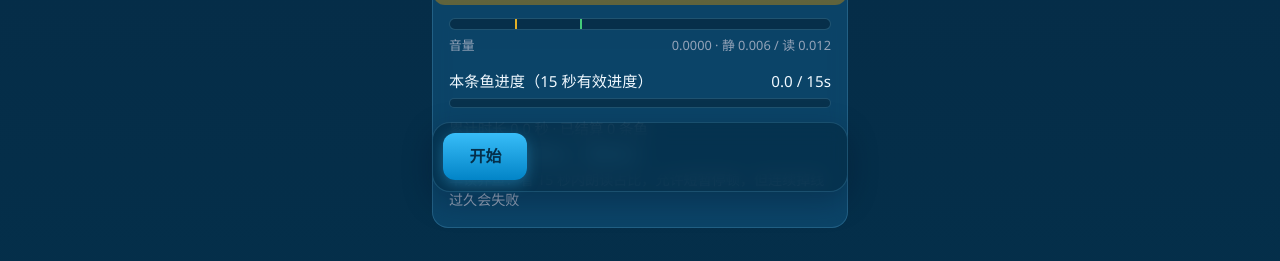
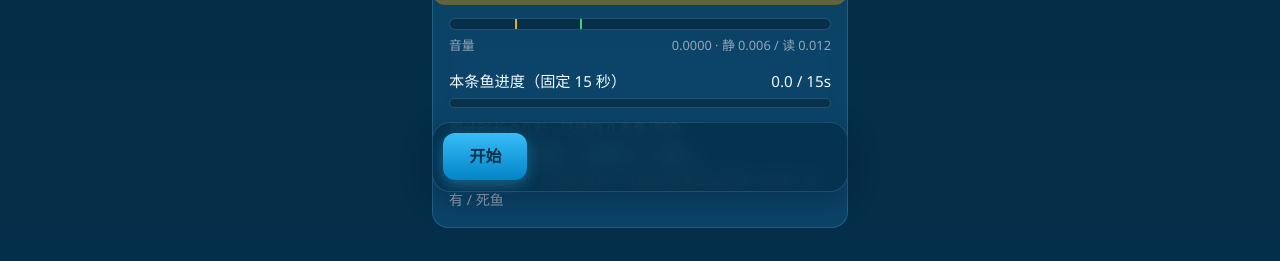
Before and after one commit to slk1061569042-lab/reading-fish-offline, a React (Vite) app: page /reading in a window 1280 px wide. Shown: the part 595-856 px from the top of the page. Built offline with nearby package versions, Linux system fonts and the light colour scheme.

Commit message:
feat: add dead fish outcome for severe interruptions

```diff
--- a/src/components/AquariumTank.tsx
+++ b/src/components/AquariumTank.tsx
@@ -1,6 +1,6 @@
 import { useEffect, useRef } from 'react'
 
-type FishTier = 'normal' | 'good' | 'rare'
+type FishTier = 'normal' | 'good' | 'rare' | 'dead'
 
 type Fish = {
   x: number
@@ -16,6 +16,21 @@ type Fish = {
 }
 
 function makeFish(i: number, w: number, h: number, tier: FishTier): Fish {
+  if (tier === 'dead') {
+    return {
+      x: Math.random() * (w - 50) + 25,
+      y: Math.random() * (h * 0.18) + h * 0.02,
+      vx: (Math.random() - 0.5) * 0.06,
+      vy: 0,
+      phase: Math.random() * Math.PI * 2,
+      tier,
+      w: 30 + (i % 2) * 3,
+      h: 16 + (i % 2) * 2,
+      hue: 0,
+      glow: 'rgba(255,255,255,0)',
+    }
+  }
+
   if (tier === 'rare') {
     return {
       x: Math.random() * (w - 60) + 30,
@@ -65,25 +80,26 @@ type Props = {
   normalCount?: number
   goodCount?: number
   rareCount?: number
+  deadCount?: number
   className?: string
   full?: boolean
 }
 
-export function AquariumTank({ fishCount = 0, normalCount, goodCount, rareCount, className, full = false }: Props) {
+export function AquariumTank({ fishCount = 0, normalCount, goodCount, rareCount, deadCount, className, full = false }: Props) {
   const canvasRef = useRef<HTMLCanvasElement>(null)
   const fishRef = useRef<Fish[]>([])
-  const countsRef = useRef({ normal: 0, good: 0, rare: 0 })
+  const countsRef = useRef({ normal: 0, good: 0, rare: 0, dead: 0 })
 
   countsRef.current = {
     normal: Math.max(0, Math.min(24, normalCount ?? fishCount)),
     good: Math.max(0, Math.min(24, goodCount ?? 0)),
     rare: Math.max(0, Math.min(24, rareCount ?? 0)),
+    dead: Math.max(0, Math.min(24, deadCount ?? 0)),
   }
 
   useEffect(() => {
     const canvas = canvasRef.current
     if (!canvas) return
-
     const ctx = canvas.getContext('2d')
     if (!ctx) return
 
@@ -106,18 +122,17 @@ export function AquariumTank({ fishCount = 0, normalCount, goodCount, rareCount,
     const syncFishPool = (w: number, h: number) => {
       const desired: Fish[] = []
       const counts = countsRef.current
+      for (let i = 0; i < counts.dead; i++) desired.push(makeFish(i, w, h, 'dead'))
       for (let i = 0; i < counts.rare; i++) desired.push(makeFish(i, w, h, 'rare'))
       for (let i = 0; i < counts.good; i++) desired.push(makeFish(i, w, h, 'good'))
       for (let i = 0; i < counts.normal; i++) desired.push(makeFish(i, w, h, 'normal'))
-
       if (!fishRef.current.length || fishRef.current.length !== desired.length) {
         fishRef.current = desired
         return
       }
-
       const current = fishRef.current
       let cursor = 0
-      for (const tier of ['rare', 'good', 'normal'] as FishTier[]) {
+      for (const tier of ['dead', 'rare', 'good', 'normal'] as FishTier[]) {
         const targetCount = counts[tier]
         for (let i = 0; i < targetCount; i++) {
           const f = current[cursor]
@@ -169,10 +184,39 @@ export function AquariumTank({ fishCount = 0, normalCount, goodCount, rareCount,
       ctx.fillRect(0, h - 14, w, 14)
 
       for (const f of fishRef.current) {
+        if (f.tier === 'dead') {
+          f.x += f.vx * dt
+          f.y = Math.min(h * 0.12, f.y - 0.08 * dt)
+          if (f.x < 16 || f.x > w - 16) f.vx *= -1
+          ctx.save()
+          ctx.translate(f.x, f.y)
+          ctx.rotate(Math.PI / 2)
+          ctx.fillStyle = 'rgba(148, 163, 184, 0.85)'
+          ctx.beginPath()
+          ctx.ellipse(0, 0, f.w * 0.5, f.h * 0.5, 0, 0, Math.PI * 2)
+          ctx.fill()
+          ctx.fillStyle = 'rgba(100, 116, 139, 0.95)'
+          ctx.beginPath()
+          ctx.moveTo(-f.w * 0.45, 0)
+          ctx.lineTo(-f.w * 0.95, -f.h * 0.35)
+          ctx.lineTo(-f.w * 0.95, f.h * 0.35)
+          ctx.closePath()
+          ctx.fill()
+          ctx.strokeStyle = 'rgba(255,255,255,0.8)'
+          ctx.lineWidth = 1.2
+          ctx.beginPath()
+          ctx.moveTo(f.w * 0.12, -f.h * 0.18)
+          ctx.lineTo(f.w * 0.28, -f.h * 0.05)
+          ctx.moveTo(f.w * 0.28, -f.h * 0.18)
+          ctx.lineTo(f.w * 0.12, -f.h * 0.05)
+          ctx.stroke()
+          ctx.restore()
+          continue
+        }
+
         f.phase += dt * (f.tier === 'rare' ? 0.04 : 0.06)
         f.x += f.vx * dt
         f.y += f.vy * dt + Math.sin(f.phase) * (f.tier === 'rare' ? 0.1 : 0.15) * dt
-
         if (f.x < 16 || f.x > w - 16) {
           f.vx *= -1
           f.x = Math.max(16, Math.min(w - 16, f.x))
@@ -186,17 +230,14 @@ export function AquariumTank({ fishCount = 0, normalCount, goodCount, rareCount,
         ctx.save()
         ctx.translate(f.x, f.y)
         ctx.scale(flip, 1)
-
         if (f.tier !== 'normal') {
           ctx.shadowBlur = f.tier === 'rare' ? 18 : 10
           ctx.shadowColor = f.glow
         }
-
         ctx.fillStyle = `hsl(${f.hue} 85% ${f.tier === 'rare' ? '62%' : f.tier === 'good' ? '60%' : '58%'})`
         ctx.beginPath()
         ctx.ellipse(0, 0, f.w * 0.5, f.h * 0.5, 0, 0, Math.PI * 2)
         ctx.fill()
-
         ctx.fillStyle = `hsl(${f.hue} 78% ${f.tier === 'rare' ? '52%' : f.tier === 'good' ? '47%' : '45%'})`
         ctx.beginPath()
         ctx.moveTo(-f.w * 0.45, 0)
@@ -204,7 +245,6 @@ export function AquariumTank({ fishCount = 0, normalCount, goodCount, rareCount,
         ctx.lineTo(-f.w * 0.98, f.h * 0.38)
         ctx.closePath()
         ctx.fill()
-
         if (f.tier === 'rare') {
           ctx.fillStyle = 'rgba(255,255,255,0.9)'
           ctx.beginPath()
@@ -214,7 +254,6 @@ export function AquariumTank({ fishCount = 0, normalCount, goodCount, rareCount,
           ctx.closePath()
           ctx.fill()
         }
-
         ctx.fillStyle = '#fff'
         ctx.beginPath()
         ctx.arc(f.w * 0.2, -f.h * 0.12, f.tier === 'rare' ? 3.6 : 3.2, 0, Math.PI * 2)
@@ -223,7 +262,6 @@ export function AquariumTank({ fishCount = 0, normalCount, goodCount, rareCount,
         ctx.beginPath()
         ctx.arc(f.w * 0.22, -f.h * 0.1, 1.4, 0, Math.PI * 2)
         ctx.fill()
-
         ctx.restore()
       }
 
@@ -242,12 +280,7 @@ export function AquariumTank({ fishCount = 0, normalCount, goodCount, rareCount,
       ref={canvasRef}
       className={className}
       aria-hidden
-      style={{
-        width: '100%',
-        height: full ? 'min(62dvh, 560px)' : 'clamp(180px, 48vw, 300px)',
-        display: 'block',
-        borderRadius: 12,
-      }}
+      style={{ width: '100%', height: full ? 'min(62dvh, 560px)' : 'clamp(180px, 48vw, 300px)', display: 'block', borderRadius: 12 }}
     />
   )
 }
--- a/src/modules/storage.ts
+++ b/src/modules/storage.ts
@@ -25,6 +25,7 @@ export type ReadingRecord = {
   normalFish?: number
   goodFish?: number
   rareFish?: number
+  deadFish?: number
   playerName?: string
   mode?: GameMode
   fishAtStart?: number
@@ -223,6 +224,7 @@ export function recordStats(records: ReadingRecord[]) {
   const totalNormalFish = records.reduce((acc, r) => acc + (r.normalFish ?? r.fishEarned), 0)
   const totalGoodFish = records.reduce((acc, r) => acc + (r.goodFish ?? 0), 0)
   const totalRareFish = records.reduce((acc, r) => acc + (r.rareFish ?? 0), 0)
+  const totalDeadFish = records.reduce((acc, r) => acc + (r.deadFish ?? 0), 0)
   return {
     sessionCount: records.length,
     totalFish,
@@ -234,6 +236,7 @@ export function recordStats(records: ReadingRecord[]) {
     totalNormalFish,
     totalGoodFish,
     totalRareFish,
+    totalDeadFish,
   }
 }
 
--- a/src/pages/Reading.tsx
+++ b/src/pages/Reading.tsx
@@ -16,23 +16,24 @@ import { loadProfile, loadSettings, type GameMode, type GameSettings } from '../
 
 export type ReadingStatus = 'idle' | 'requesting' | 'active' | 'quiet' | 'error'
 
-type FishTier = 'normal' | 'good' | 'rare'
+type FishTier = 'normal' | 'good' | 'rare' | 'dead'
 
 type FishCounts = {
   normal: number
   good: number
   rare: number
+  dead: number
 }
 
 type WindowStats = {
   activeSeconds: number
   quietSeconds: number
-  badStreakSeconds: number
+  badSeconds: number
+  worstBadStreak: number
+  currentBadStreak: number
 }
 
 const FISH_WINDOW_SECONDS = 15
-const READING_BREAK_RESET_SECONDS = 1.8
-const STUDY_NOISE_RESET_SECONDS = 0.8
 const RARE_FISH_NAMES = ['晨光蝶尾', '静海流金', '银月纱鳍', '晚霞星鳞']
 
 function statusLabel(s: ReadingStatus): string {
@@ -60,36 +61,36 @@ function pickRareFishName(seed: number): string {
 }
 
 function summarizeFish(counts: FishCounts) {
-  return counts.normal + counts.good + counts.rare
+  return counts.normal + counts.good + counts.rare + counts.dead
 }
 
 function classifyFish(mode: GameMode, stats: WindowStats): FishTier {
   if (mode === 'study') {
+    if (stats.badSeconds >= 5 || stats.worstBadStreak >= 2.2) return 'dead'
     if (stats.quietSeconds >= 14) return 'rare'
-    if (stats.quietSeconds >= 10) return 'good'
+    if (stats.quietSeconds >= 10.5) return 'good'
     return 'normal'
   }
 
+  if (stats.badSeconds >= 6 || stats.worstBadStreak >= 3.2) return 'dead'
   if (stats.activeSeconds >= 13) return 'rare'
-  if (stats.activeSeconds >= 9) return 'good'
+  if (stats.activeSeconds >= 9.5) return 'good'
   return 'normal'
 }
 
-function qualityText(mode: GameMode, tier: FishTier | null, broken: boolean) {
-  if (broken) {
-    return mode === 'study'
-      ? '连续噪音过久，本条鱼已失败，进度重新开始'
-      : '连续掉线过久，本条鱼已失败，进度重新开始'
-  }
+function qualityText(mode: GameMode, tier: FishTier | null) {
   if (!tier) {
     return mode === 'study'
-      ? '自习养鱼：看 15 秒内安静占比，允许短暂干扰，但连续噪音过久会失败'
-      : '早读养鱼：看 15 秒内朗读占比，允许短暂停顿，但连续掉线过久会失败'
+      ? '自习养鱼：15 秒固定结算，按安静质量生成普通 / 优质 / 稀有 / 死鱼'
+      : '早读养鱼：15 秒固定结算，按朗读质量生成普通 / 优质 / 稀有 / 死鱼'
+  }
+  if (tier === 'dead') {
+    return mode === 'study' ? '这一条干扰严重，生成了死鱼' : '这一条朗读质量太差，生成了死鱼'
   }
   if (mode === 'study') {
     if (tier === 'rare') return '这一条很安静，结算稀有鱼'
     if (tier === 'good') return '这一条比较稳，结算优质鱼'
-    return '这一条干扰偏多，结算普通鱼'
+    return '这一条有些干扰，结算普通鱼'
   }
   if (tier === 'rare') return '这一条朗读很稳，结算稀有鱼'
   if (tier === 'good') return '这一条朗读不错，结算优质鱼'
@@ -104,6 +105,7 @@ export type ReadingResultPayload = {
   normalFish: number
   goodFish: number
   rareFish: number
+  deadFish: number
   playerName: string
   mode: GameMode
   fishAtStart?: number
@@ -126,8 +128,8 @@ export function Reading() {
   const effectiveRef = useRef(0)
   const meterAccRef = useRef(0)
   const progressRef = useRef(0)
-  const statsRef = useRef<WindowStats>({ activeSeconds: 0, quietSeconds: 0, badStreakSeconds: 0 })
-  const fishCountsRef = useRef<FishCounts>({ normal: 0, good: 0, rare: 0 })
+  const statsRef = useRef<WindowStats>({ activeSeconds: 0, quietSeconds: 0, badSeconds: 0, worstBadStreak: 0, currentBadStreak: 0 })
+  const fishCountsRef = useRef<FishCounts>({ normal: 0, good: 0, rare: 0, dead: 0 })
   const rareFishNameRef = useRef<string | null>(null)
 
   const [sessionMode, setSessionMode] = useState<GameMode>('positive')
@@ -138,7 +140,6 @@ export function Reading() {
   const [meterLevel, setMeterLevel] = useState(0)
   const [progressSeconds, setProgressSeconds] = useState(0)
   const [lastTier, setLastTier] = useState<FishTier | null>(null)
-  const [justBroken, setJustBroken] = useState(false)
 
   const cleanupMic = useCallback(() => {
     stopMicPipeline(pipelineRef.current)
@@ -153,20 +154,19 @@ export function Reading() {
     effectiveRef.current = 0
     meterAccRef.current = 0
     progressRef.current = 0
-    statsRef.current = { activeSeconds: 0, quietSeconds: 0, badStreakSeconds: 0 }
-    fishCountsRef.current = { normal: 0, good: 0, rare: 0 }
+    statsRef.current = { activeSeconds: 0, quietSeconds: 0, badSeconds: 0, worstBadStreak: 0, currentBadStreak: 0 }
+    fishCountsRef.current = { normal: 0, good: 0, rare: 0, dead: 0 }
     rareFishNameRef.current = null
     setEffectiveSeconds(0)
     setDisplayFish(0)
     setMeterLevel(0)
     setProgressSeconds(0)
     setLastTier(null)
-    setJustBroken(false)
   }
 
   const resetCurrentFish = () => {
     progressRef.current = 0
-    statsRef.current = { activeSeconds: 0, quietSeconds: 0, badStreakSeconds: 0 }
+    statsRef.current = { activeSeconds: 0, quietSeconds: 0, badSeconds: 0, worstBadStreak: 0, currentBadStreak: 0 }
     setProgressSeconds(0)
   }
 
@@ -222,36 +222,22 @@ export function Reading() {
     const goodNow = mode === 'study' ? voice.smoothed <= settings.quietThreshold : voice.isActive
 
     setUiStatus(goodNow ? 'active' : 'quiet')
-    setJustBroken(false)
 
     effectiveRef.current += dt
     setEffectiveSeconds(effectiveRef.current)
 
+    progressRef.current = Math.min(FISH_WINDOW_SECONDS, progressRef.current + dt)
+
     if (goodNow) {
-      progressRef.current = Math.min(FISH_WINDOW_SECONDS, progressRef.current + dt)
-      statsRef.current.badStreakSeconds = 0
-      if (mode === 'study') {
-        statsRef.current.quietSeconds += dt
-      } else {
-        statsRef.current.activeSeconds += dt
-      }
+      statsRef.current.currentBadStreak = 0
+      if (mode === 'study') statsRef.current.quietSeconds += dt
+      else statsRef.current.activeSeconds += dt
     } else {
-      statsRef.current.badStreakSeconds += dt
-      if (mode === 'study') {
-        statsRef.current.activeSeconds += dt
-      } else {
-        statsRef.current.quietSeconds += dt
-      }
-    }
-
-    const shouldBreak = mode === 'study'
-      ? statsRef.current.badStreakSeconds >= STUDY_NOISE_RESET_SECONDS
-      : statsRef.current.badStreakSeconds >= READING_BREAK_RESET_SECONDS
-
-    if (shouldBreak) {
-      if (progressRef.current > 0) setJustBroken(true)
-      resetCurrentFish()
-      return
+      statsRef.current.badSeconds += dt
+      statsRef.current.currentBadStreak += dt
+      statsRef.current.worstBadStreak = Math.max(statsRef.current.worstBadStreak, statsRef.current.currentBadStreak)
+      if (mode === 'study') statsRef.current.activeSeconds += dt
+      else statsRef.current.quietSeconds += dt
     }
 
     setProgressSeconds(progressRef.current)
@@ -262,11 +248,9 @@ export function Reading() {
         ...fishCountsRef.current,
         [tier]: fishCountsRef.current[tier] + 1,
       }
-
       if (tier === 'rare' && !rareFishNameRef.current) {
         rareFishNameRef.current = pickRareFishName(effectiveRef.current)
       }
-
       setLastTier(tier)
       setDisplayFish(Math.min(24, summarizeFish(fishCountsRef.current)))
       resetCurrentFish()
@@ -286,6 +270,7 @@ export function Reading() {
       normalFish: counts.normal,
       goodFish: counts.good,
       rareFish: counts.rare,
+      deadFish: counts.dead,
       playerName: sessionPlayerRef.current,
       mode: sessionModeRef.current,
       fishAtEnd: fishEarned,
@@ -311,7 +296,7 @@ export function Reading() {
 
   const progressPct = Math.min(100, (progressSeconds / FISH_WINDOW_SECONDS) * 100)
   const fishCounts = fishCountsRef.current
-  const subtitle = qualityText(sessionMode, lastTier, justBroken)
+  const subtitle = qualityText(sessionMode, lastTier)
 
   return (
     <>
@@ -331,23 +316,24 @@ export function Reading() {
           normalCount={fishCounts.normal}
           goodCount={fishCounts.good}
           rareCount={fishCounts.rare}
+          deadCount={fishCounts.dead}
         />
         <div style={{ padding: '0.8rem 1rem 1rem' }}>
           <VolumeMeter level={meterLevel} activeThreshold={settingsRef.current.activeThreshold} quietThreshold={settingsRef.current.quietThreshold} />
           <div style={{ display: 'flex', justifyContent: 'space-between', fontSize: '0.95rem', margin: '0.95rem 0 0.35rem' }}>
-            <span>本条鱼进度（15 秒有效进度）</span>
+            <span>本条鱼进度（固定 15 秒）</span>
             <span>{progressSeconds.toFixed(1)} / 15s</span>
           </div>
           <div className="progress-wrap" role="progressbar" aria-valuenow={progressPct} aria-valuemin={0} aria-valuemax={100}>
             <div className="progress-bar" style={{ width: `${progressPct}%` }} />
           </div>
           <p style={{ margin: '0.7rem 0 0', color: 'var(--muted)', fontSize: '0.9rem' }}>
-            累计时长 {effectiveSeconds.toFixed(1)} 秒 · 已结算 {displayFish} 条鱼
+            累计时长 {effectiveSeconds.toFixed(1)} 秒 · 已结算 {displayFish} 条鱼/死鱼
           </p>
           <p style={{ margin: '0.25rem 0 0', color: 'var(--accent-soft)', fontSize: '0.92rem', fontWeight: 700 }}>
-            普通鱼 {fishCounts.normal} · 优质鱼 {fishCounts.good} · 稀有鱼 {fishCounts.rare}
+            普通鱼 {fishCounts.normal} · 优质鱼 {fishCounts.good} · 稀有鱼 {fishCounts.rare} · 死鱼 {fishCounts.dead}
           </p>
-          <p style={{ margin: '0.3rem 0 0', color: justBroken ? 'var(--warn)' : 'var(--muted)', fontSize: '0.88rem' }}>{subtitle}</p>
+          <p style={{ margin: '0.3rem 0 0', color: lastTier === 'dead' ? 'var(--danger)' : 'var(--muted)', fontSize: '0.88rem' }}>{subtitle}</p>
         </div>
       </div>
 
--- a/src/pages/Records.tsx
+++ b/src/pages/Records.tsx
@@ -51,8 +51,8 @@ export function Records() {
         <ul style={{ margin: '0.5rem 0 0', paddingLeft: '1.1rem', color: 'var(--muted)', fontSize: '0.92rem' }}>
           <li>会话次数：{stats.sessionCount}</li>
           <li>累计时长：{formatDuration(stats.totalEffectiveSeconds)}</li>
-          <li>累计鱼数：{stats.totalFish}</li>
-          <li>普通 / 优质 / 稀有：{stats.totalNormalFish} / {stats.totalGoodFish} / {stats.totalRareFish}</li>
+          <li>累计结果数：{stats.totalFish}</li>
+          <li>普通 / 优质 / 稀有 / 死鱼：{stats.totalNormalFish} / {stats.totalGoodFish} / {stats.totalRareFish} / {stats.totalDeadFish}</li>
           <li>早读 / 守护 / 自习：{stats.positiveSessions} / {stats.reverseSessions} / {stats.studySessions}</li>
         </ul>
       </div>
@@ -96,7 +96,7 @@ export function Records() {
                   </div>
                 </div>
                 <span style={{ textAlign: 'right', fontWeight: 600 }}>
-                  {(r.normalFish ?? r.fishEarned)} / {r.goodFish ?? 0} / {r.rareFish ?? 0} · {formatDuration(r.effectiveSeconds)}
+                  {(r.normalFish ?? r.fishEarned)} / {r.goodFish ?? 0} / {r.rareFish ?? 0} / {r.deadFish ?? 0} · {formatDuration(r.effectiveSeconds)}
                 </span>
               </li>
             ))}
```
Also changed, not shown: src/pages/Result.tsx (+7 -7 lines).
